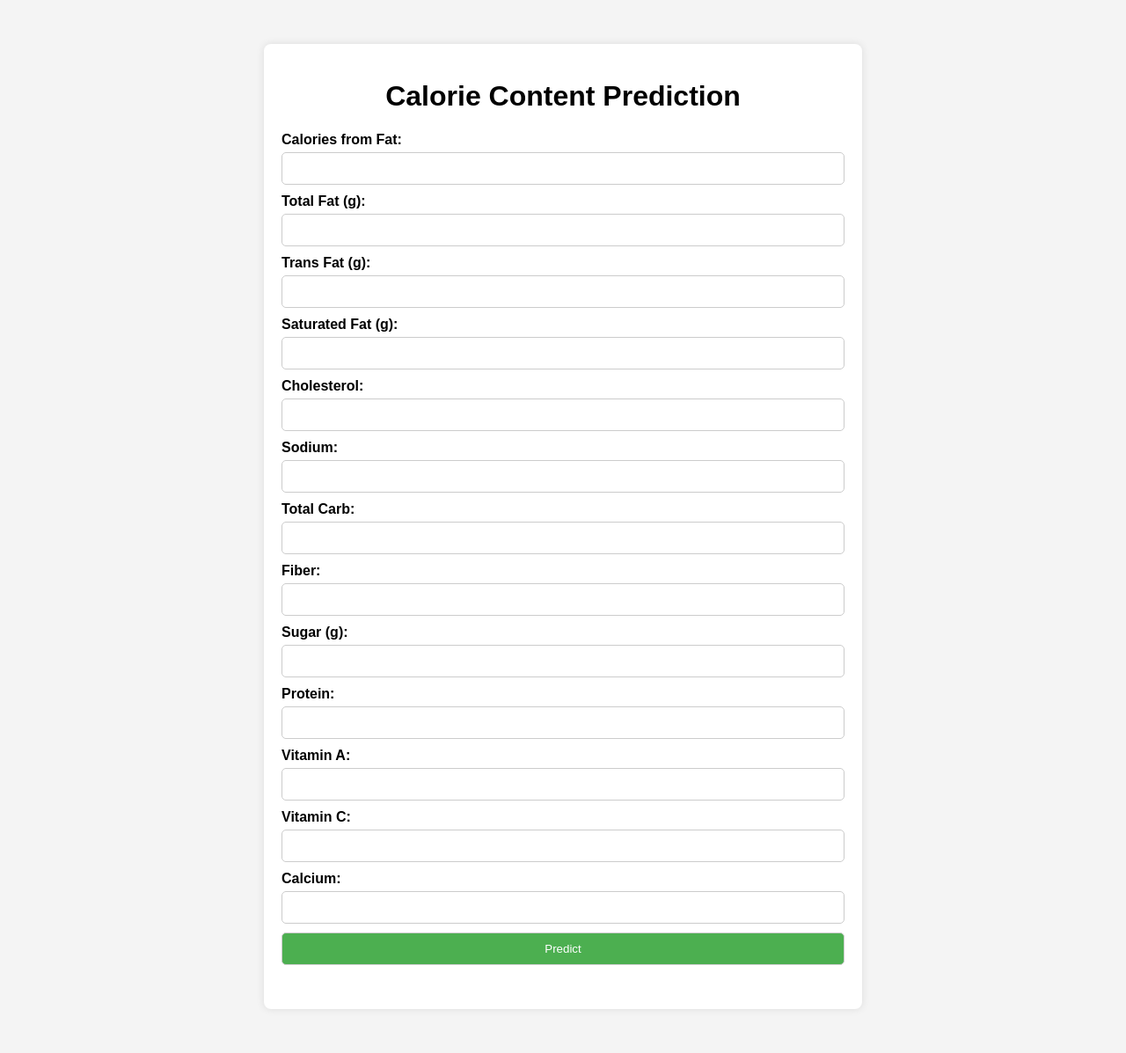
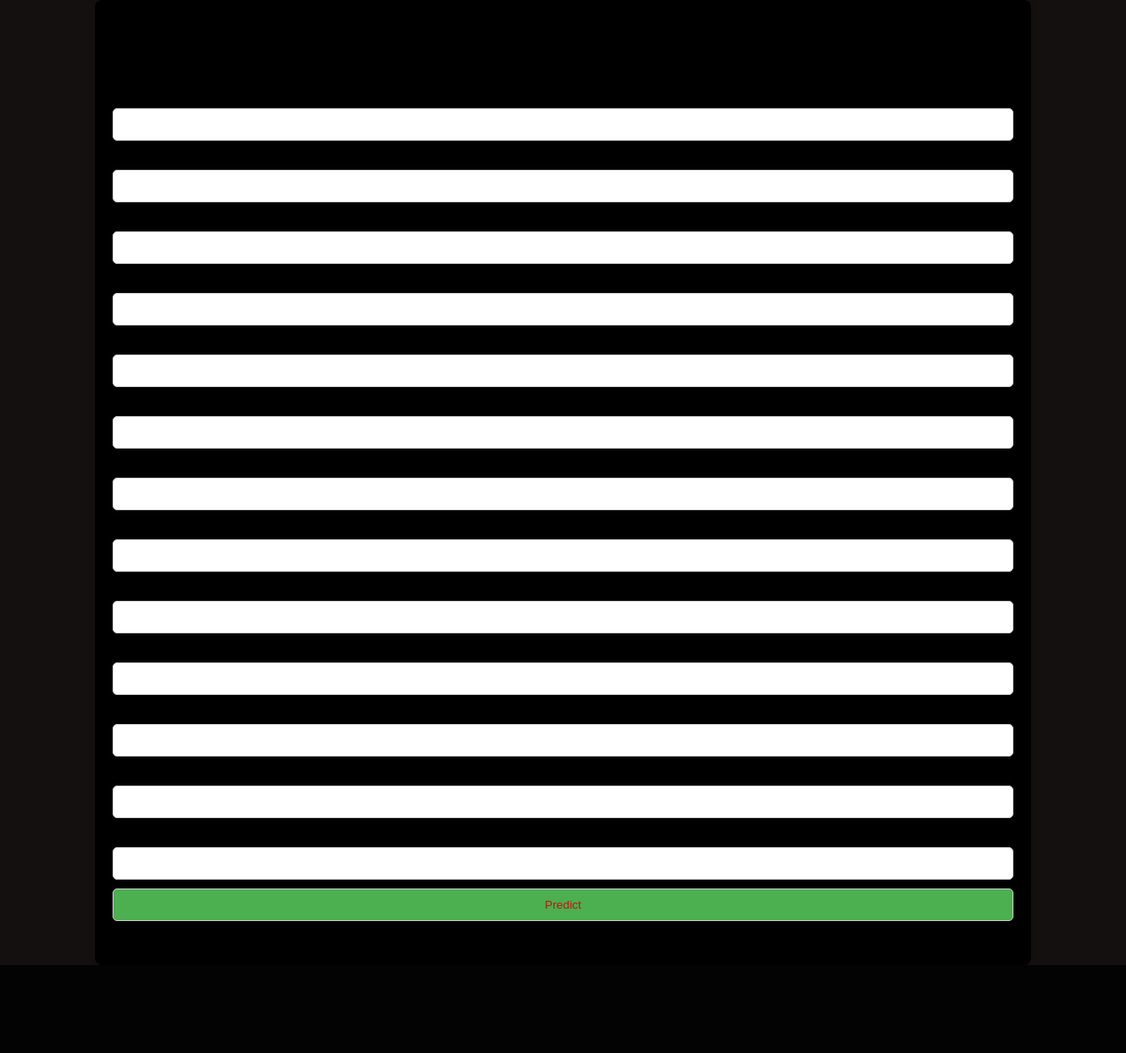
Before and after one commit to delanie-06/Machine-Learning-Project, a Flask app: template templates/index.html in a window 1280 px wide. Shown: the whole page at 88% size. After the commit the page ends 1097 px from the top, so only its background shows below. Run offline with Flask 3, Linux system fonts and the light colour scheme; the template is opened without the code that fills it, so the values that code supplies are empty; parts of the project's set-up code (start-up, migrations or seed data) failed here and were passed over.

Commit message:
made changes

```diff
--- a/templates/index.html
+++ b/templates/index.html
@@ -4,58 +4,8 @@
     <meta charset="UTF-8">
     <meta name="viewport" content="width=device-width, initial-scale=1.0">
     <title>Calorie Prediction</title>
-    <style>
-        body {
-            font-family: Arial, sans-serif;
-            background-color: #f4f4f4;
-            margin: 0;
-            padding: 0;
-        }
+    <link rel="stylesheet" href="style.css">
 
-        .container {
-            width: 50%;
-            margin: 50px auto;
-            padding: 20px;
-            background-color: #fff;
-            border-radius: 8px;
-            box-shadow: 0 0 10px rgba(0, 0, 0, 0.1);
-        }
-
-        h1 {
-            text-align: center;
-        }
-
-        form {
-            margin-top: 20px;
-        }
-
-        label {
-            display: block;
-            margin-bottom: 5px;
-            font-weight: bold;
-        }
-
-        input[type="number"],
-        input[type="submit"] {
-            width: 100%;
-            padding: 10px;
-            margin-bottom: 10px;
-            border: 1px solid #ccc;
-            border-radius: 5px;
-            box-sizing: border-box;
-        }
-
-        input[type="submit"] {
-            background-color: #4caf50;
-            color: #fff;
-            cursor: pointer;
-        }
-
-        #result {
-            margin-top: 20px;
-            text-align: center;
-        }
-    </style>
 </head>
 <body>
     <div class="container">
--- a/templates/style.css
+++ b/templates/style.css
@@ -1,6 +1,6 @@
 body {
     font-family: Arial, sans-serif;
-    background-color: #f4f4f4;
+    background-color: #141010;
     margin: 0;
     padding: 0;
 }
@@ -9,7 +9,8 @@ body {
     width: 80%;
     margin: 0 auto;
     padding: 20px;
-    background-color: #fff;
+    /* color: #141010; */
+    background-color: black;
     border-radius: 8px;
     box-shadow: 0 0 10px rgba(0, 0, 0, 0.1);
 }
@@ -40,7 +41,7 @@ input[type="submit"] {
 
 input[type="submit"] {
     background-color: #4caf50;
-    color: #fff;
+    color: #c51212;
     cursor: pointer;
 }
 
```
